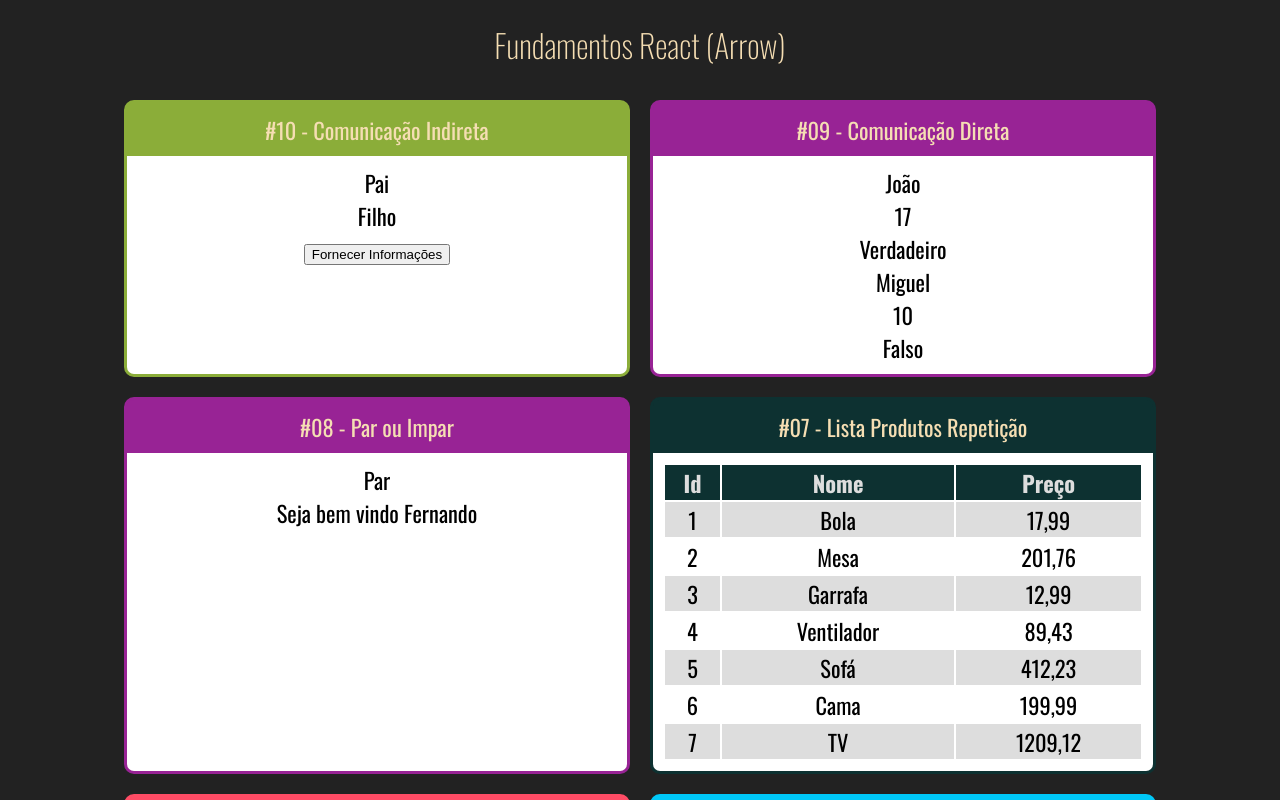
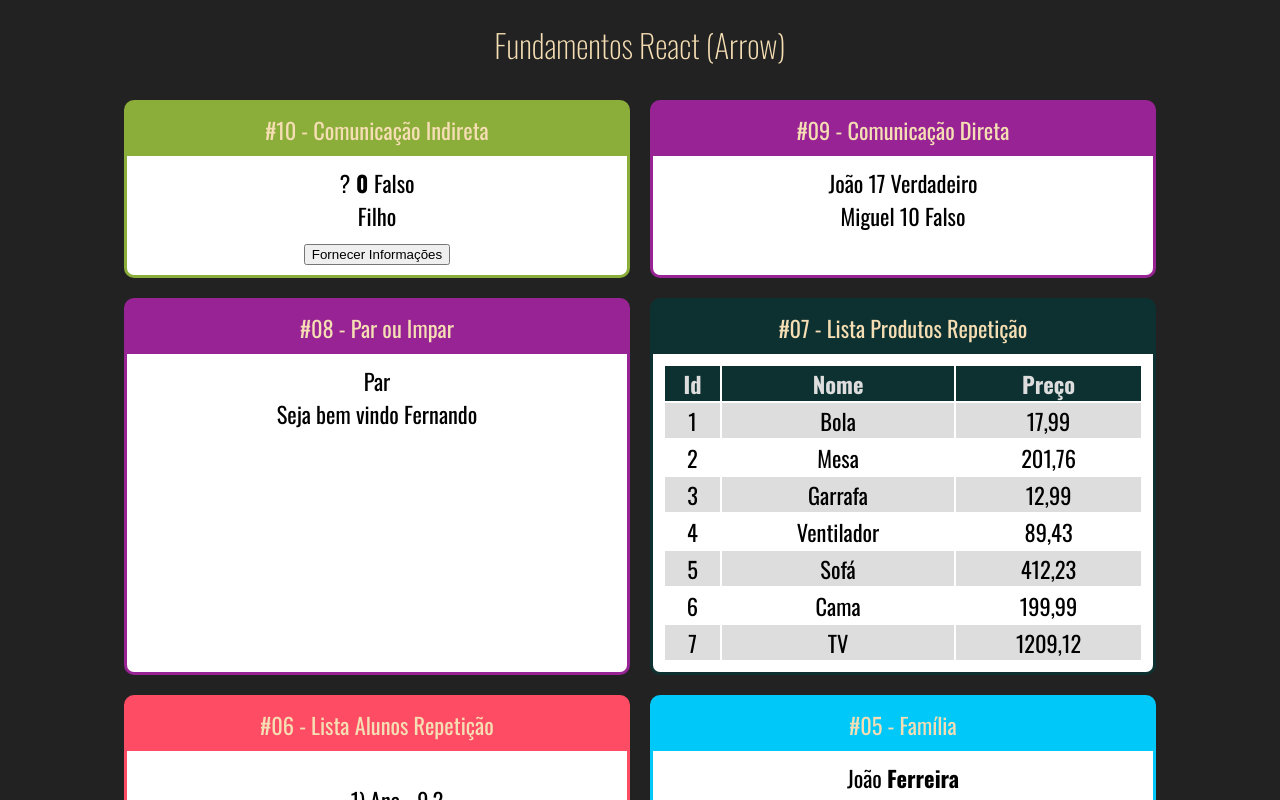
Before and after one commit to eversonps/react-fundamentos, a React (Create React App) app: page / in a window 1280 px wide. Shown: the top 800 px of the page. Built offline with nearby package versions, Linux system fonts and the light colour scheme.

Commit message:
adicionando componente controlado

```diff
--- a/src/components/comunicacao/DiretaFilha.jsx
+++ b/src/components/comunicacao/DiretaFilha.jsx
@@ -3,9 +3,9 @@ import React from "react"
 export default props=>{
     return (
         <div>
-            <div>{props.nome}</div>
-            <div>{props.idade}</div>
-            <div>{props.nerd ? "Verdadeiro" : "Falso"}</div>
+            <span>{props.nome} </span>
+            <span>{props.idade} </span>
+            <span>{props.nerd ? "Verdadeiro" : "Falso"}</span>
         </div>
     )
 }
--- a/src/components/comunicacao/IndiretaFilha.jsx
+++ b/src/components/comunicacao/IndiretaFilha.jsx
@@ -1,10 +1,13 @@
 import React from "react"
 
 export default props=>{
+    const gerarIdade = ()=> parseInt((Math.random() * 20) + 50)
+    const gerarNerd = ()=> Math.random() > 0.5
+
     return (
         <div>
             <div>Filho</div>
-            <button onClick={()=>props.quandoClicar("João", 12, true)}>Fornecer Informações</button>
+            <button onClick={()=>props.quandoClicar("João", gerarIdade(), gerarNerd())}>Fornecer Informações</button>
         </div>
     )
 }
--- a/src/components/comunicacao/IndiretaPai.jsx
+++ b/src/components/comunicacao/IndiretaPai.jsx
@@ -1,14 +1,22 @@
-import React from "react"
+import React, {useState} from "react"
 import IndiretaFilha from "./IndiretaFilha"
 
 export default props=>{
+    const [nome, setNome] = useState("?")
+    const [idade, setIdade] = useState(0)
+    const [nerd, setNerd] = useState(false)
+
     function fornecerInformacoes(nome, idade, nerd){
-        console.log(nome, idade, nerd)
+        setNome(nome)
+        setIdade(idade)
+        setNerd(nerd)
     }
 
     return (
         <div>
-            <div>Pai</div>
+            <span> {nome}</span>
+            <span><strong> {idade} </strong></span>
+            <span>{nerd ? "Verdadeiro" : "Falso"}</span>
             <IndiretaFilha quandoClicar={fornecerInformacoes}></IndiretaFilha>
         </div>
     )
```
